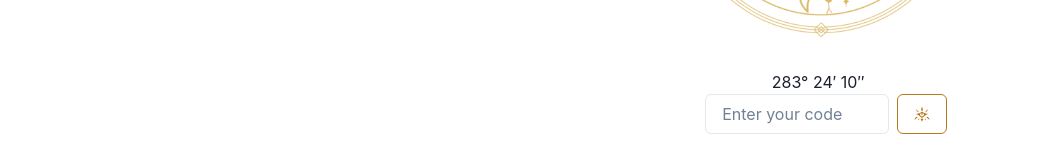
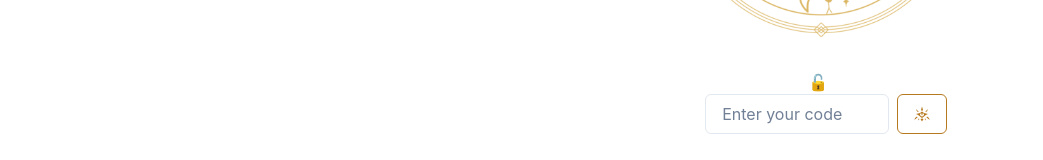
Before and after one commit to LabUnreal/GC, a Next.js app: page / in a window 1280 px wide. Shown: the part 448-608 px from the top of the page, without its empty margins (118-1161 px from the left). Built offline with nearby package versions, Linux system fonts and the light colour scheme.

Commit message:
Shuffle array

```diff
--- a/components/BearingScale.js
+++ b/components/BearingScale.js
@@ -5,11 +5,31 @@ import BearingsData from './BearingsData'
 const MotionText = motion(Text)
 const MotionBox = motion(Box)
 
+// Shuffle function using the Fisher-Yates algorithm
+function shuffleArray(array) {
+    let currentIndex = array.length,  randomIndex;
+
+    // While there remain elements to shuffle...
+    while (currentIndex !== 0) {
+
+        // Pick a remaining element...
+        randomIndex = Math.floor(Math.random() * currentIndex);
+        currentIndex--;
+
+        // And swap it with the current element.
+        [array[currentIndex], array[randomIndex]] = [
+            array[randomIndex], array[currentIndex]];
+    }
+
+    return array;
+}
+
 export default function BearingScale() {
-
-    const dataTop = BearingsData[Math.floor(Math.random()*BearingsData.length)]
-    const dataBottom = BearingsData[Math.floor(Math.random()*BearingsData.length)]
-    const dataLeft = BearingsData[Math.floor(Math.random()*BearingsData.length)]
+    // Shuffle the BearingsData and select the first three unique items
+    const shuffledData = shuffleArray([...BearingsData]); // Copy the array to avoid mutating the original data
+    const dataTop = shuffledData[0];
+    const dataBottom = shuffledData[1];
+    const dataLeft = shuffledData[2];
 
     const bearingBottom = {
         initial: { opacity: 1 },
```
Lines whose indentation alone changed are shown as unchanged.
